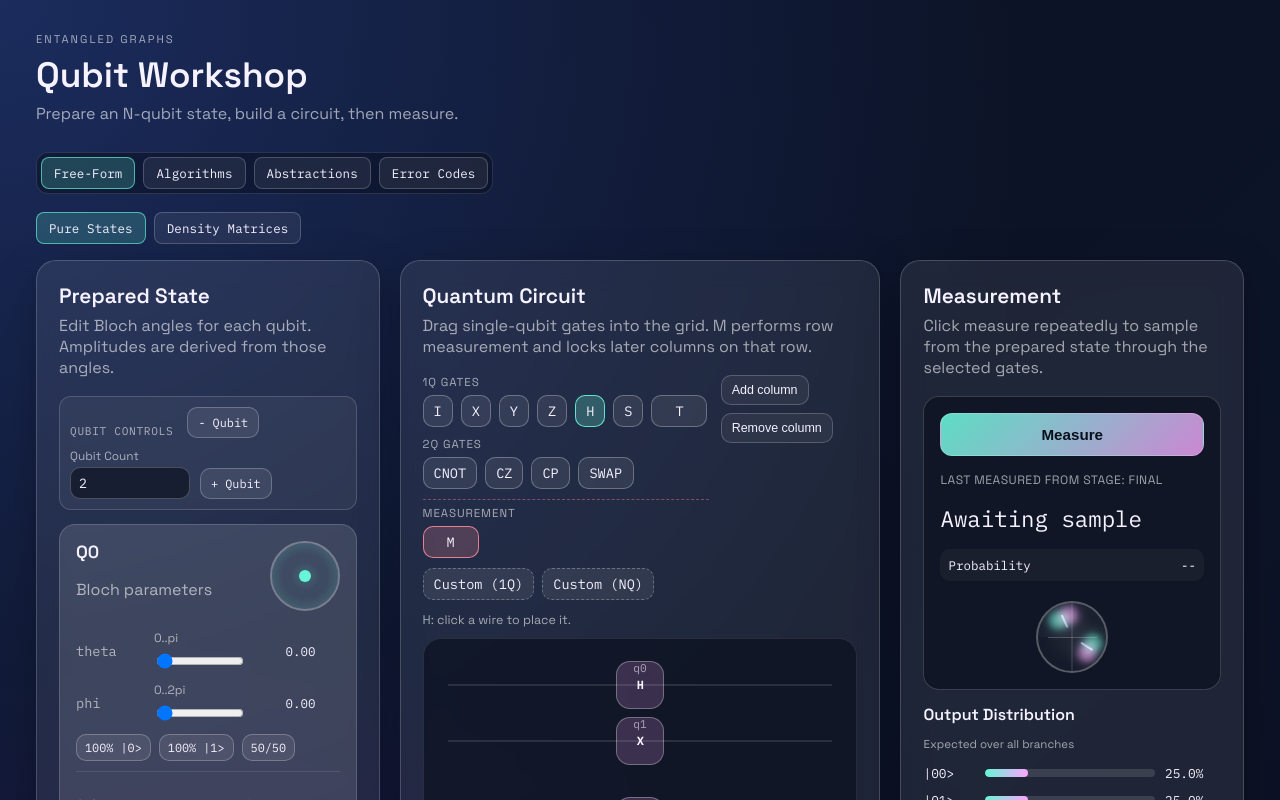
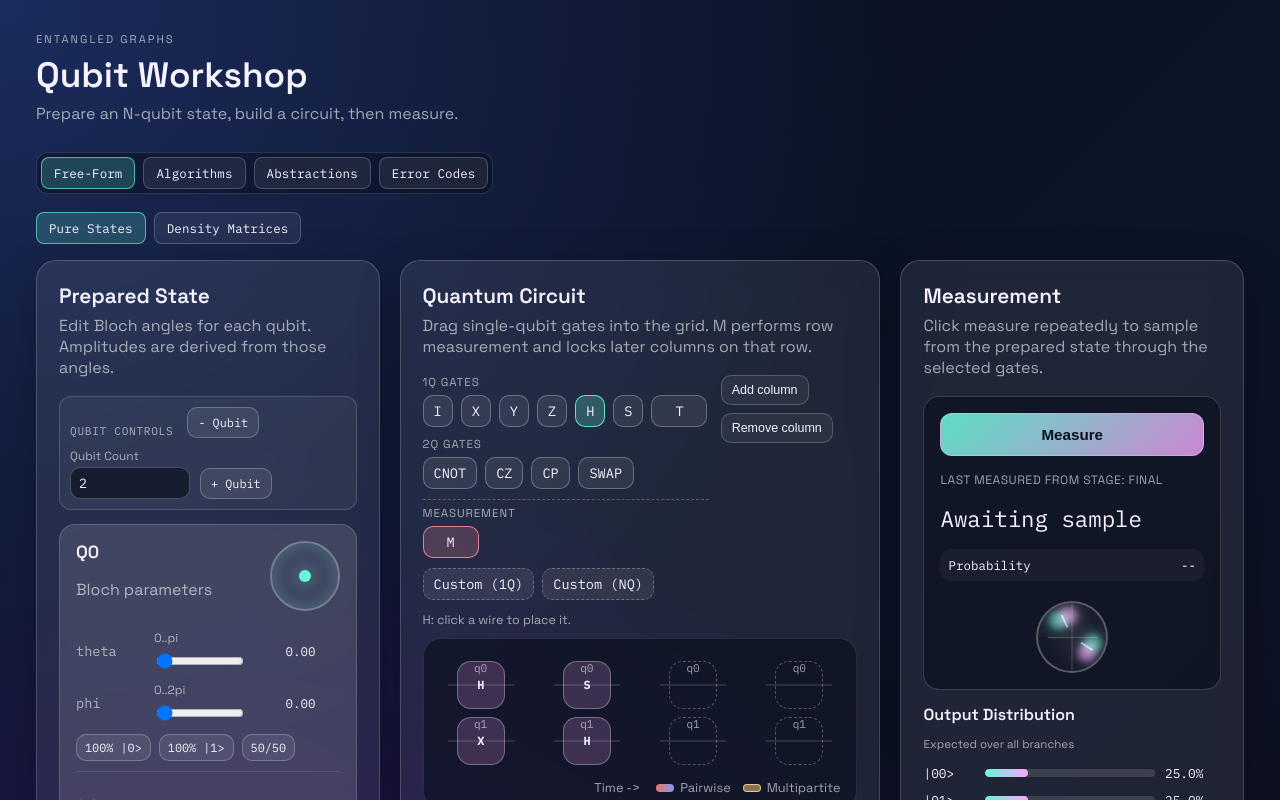
Before and after one commit to nomicflux/entangled-graphs, a Vue app: page / in a window 1280 px wide. Shown: the top 800 px of the page. Built offline with nearby package versions, Linux system fonts and the light colour scheme.

Commit message:
fix grid

```diff
--- a/src/styles/circuit-grid.css
+++ b/src/styles/circuit-grid.css
@@ -45,6 +45,8 @@
 
 .circuit-columns {
   display: grid;
+  grid-auto-flow: column;
+  grid-auto-columns: minmax(82px, 1fr);
   gap: 24px;
   border-radius: 12px;
   box-sizing: border-box;
```
